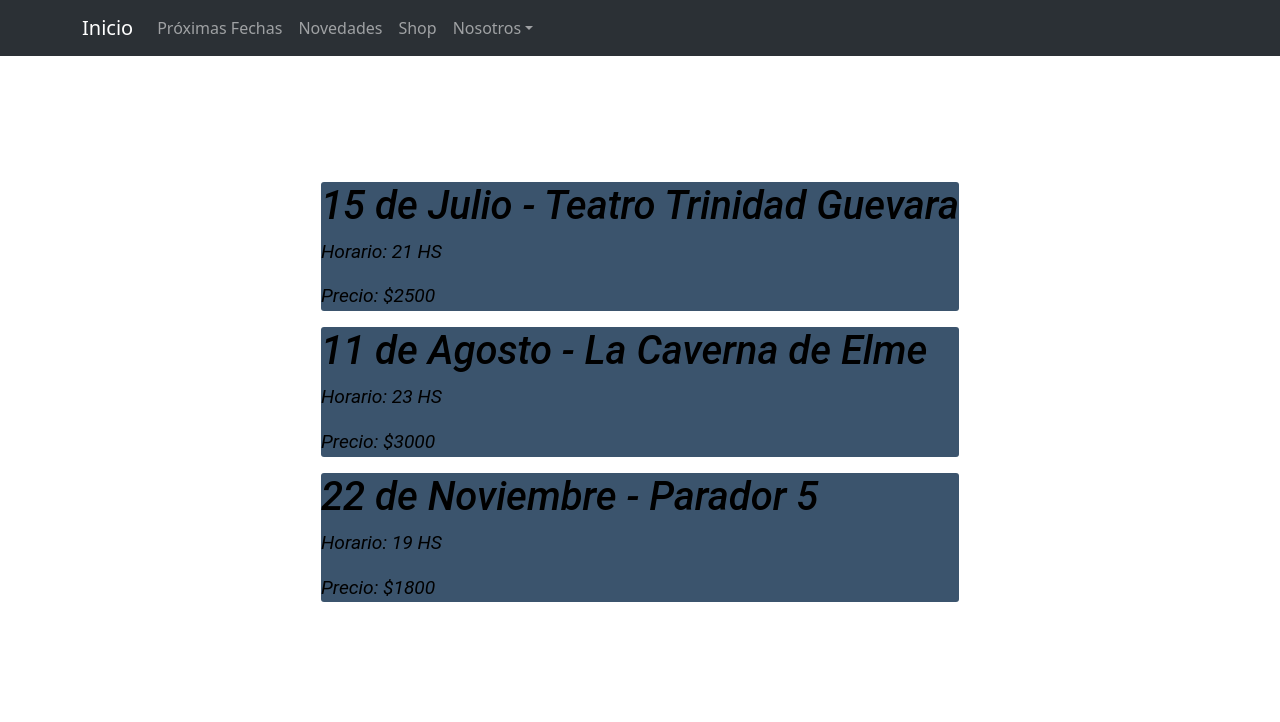
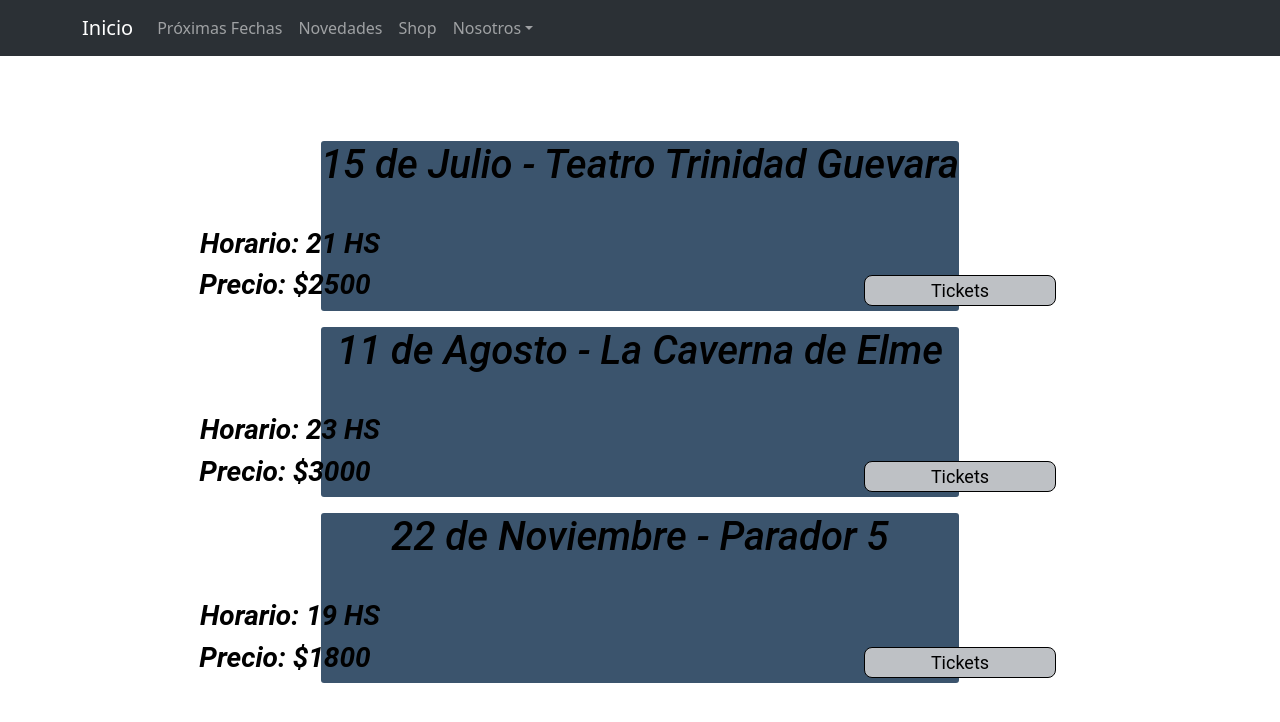
Before and after one commit to JulianBuzzi/ProyectoEscuelaTNS, a React (Vite) app: page /proximas-fechas in a window 1280 px wide. Shown: the top 722 px of the page. Built offline with nearby package versions, Linux system fonts and the light colour scheme; the HTML template or start-up script is replaced by a standard one.

Commit message:
retoques en proximas fechas

```diff
--- a/src/components/Fechas/Fecha.tsx
+++ b/src/components/Fechas/Fecha.tsx
@@ -7,9 +7,10 @@ export const Fecha: React.FC = (): JSX.Element => {
       {fechas.map((fecha, index) => (
         <div className="fecha-individual" key={index}>
           <figure className='texto-fecha'>
-            <h1>{fecha.fecha} - {fecha.lugar}</h1>
-            <p>Horario: {fecha.horario} HS</p>
-            <p>Precio: ${fecha.precioEntrada}</p>
+            <h1 className='fecha-lugar'>{fecha.fecha} - {fecha.lugar}</h1>
+            <h3 className='horario-show'>Horario: {fecha.horario} HS</h3>
+            <h3 className='precio-ticket'>Precio: ${fecha.precioEntrada}</h3>
+            <button className='boton-tickets'>Tickets</button>
           </figure>
         </div>
       ))}
--- a/src/components/shop/shopComponents/BotonCarrito.tsx
+++ b/src/components/shop/shopComponents/BotonCarrito.tsx
@@ -1,8 +1,12 @@
 import '../../../styles/BotonCarrito.css'
 
 export const BotonCarrito: React.FC = (): JSX.Element => {
+  const productoAgregado = (): undefined => {
+    console.log('añadido')
+  }
+
   return (
-    <button className='boton-carrito'>
+    <button className='boton-carrito' onClick={productoAgregado}>
       Añadir
     </button>
   )
--- a/src/data/productos.ts
+++ b/src/data/productos.ts
@@ -8,5 +8,6 @@ interface Producto {
 
 export const productos: Producto[] = [
   { id: 1, nombre: 'Puas Elme´s', urlImagen: 'https://cdn.shopify.com/s/files/1/1266/2783/products/cell_standard_black.jpeg?v=1468991328', precio: 100, cantidad: 1 },
-  { id: 2, nombre: 'Remera Elme´s', urlImagen: 'https://d2r9epyceweg5n.cloudfront.net/stores/001/027/384/products/remera-bca1-898e91708905abd86f15638284973365-640-0.jpg', precio: 550, cantidad: 1}
+  { id: 2, nombre: 'Remera Elme´s', urlImagen: 'https://d2r9epyceweg5n.cloudfront.net/stores/001/027/384/products/remera-bca1-898e91708905abd86f15638284973365-640-0.jpg', precio: 550, cantidad: 1 },
+  { id: 3, nombre: 'Gorra Elme´s', urlImagen: 'https://aremsaprod.vteximg.com.br/arquivos/ids/354614-500-500/image-e769fdd624d44cce8925793083f3161d.jpg?v=637988401304270000', precio: 250, cantidad: 1 }
 ]
--- a/src/styles/BotonCarrito.css
+++ b/src/styles/BotonCarrito.css
@@ -1,13 +1,15 @@
 .boton-carrito{
-  color: rgb(233, 227, 227);
-  background-color: rgb(17, 120, 229);
+  color: rgb(0, 0, 0);
+  background-color: rgb(190, 193, 197);
   border-radius: 8px;
-  border: 1px solid rgb(205, 199, 199);
+  border: 1px solid rgb(0, 0, 0);
   transform: translate(-145px, 95px);
-  transition-property: background-color;
+  transition-property: background-color, color;
   transition-duration: 0.3s;
 }
 
 .boton-carrito:hover{
-  background-color: rgb(16, 74, 136);
+  background-color: rgba(0, 0, 0, 0.706);
+  color: rgb(229, 225, 225);
+  border: 1px solid rgb(220, 213, 213);
 }
--- a/src/styles/Fecha.css
+++ b/src/styles/Fecha.css
@@ -1,3 +1,4 @@
+
 .fecha-individual{
     border-radius: 3px;
     background-color: rgb(59, 84, 109);
@@ -14,3 +15,39 @@
 .fecha-individual:hover{
     background-color: rgb(29, 65, 131);
 }
+
+.texto-fecha{
+    text-align: center;
+    font-size: 18px;
+}
+
+.boton-tickets{
+    width: 30%;
+    color: rgb(0, 0, 0);
+    background-color: rgb(190, 193, 197);
+    border-radius: 8px;
+    border: 1px solid rgb(0, 0, 0);
+    transform: translate(320px, -5px);
+    transition-property: background-color, color;
+    transition-duration: 0.3s;
+}
+
+.boton-tickets:hover{
+    background-color: rgba(0, 0, 0, 0.706);
+    color: rgb(229, 225, 225);
+    border: 1px solid rgb(220, 213, 213);
+}
+
+.contenedor-de-fechas{
+    margin-top: 40px;
+}
+
+.horario-show{
+    transform: translate(-350px, 30px);
+    font-weight: bolder;
+}
+
+.precio-ticket{
+    transform: translate(-355px, 30px);
+    font-weight: bolder;
+}
--- a/src/styles/Shop.css
+++ b/src/styles/Shop.css
@@ -8,7 +8,7 @@
 }
 
 .contenedor-de-productos{
-  background-color: rgba(0, 0, 0, 0.435);
+  background-color: rgba(1, 1, 1, 0.635);
 }
 
 .producto-item{
```
